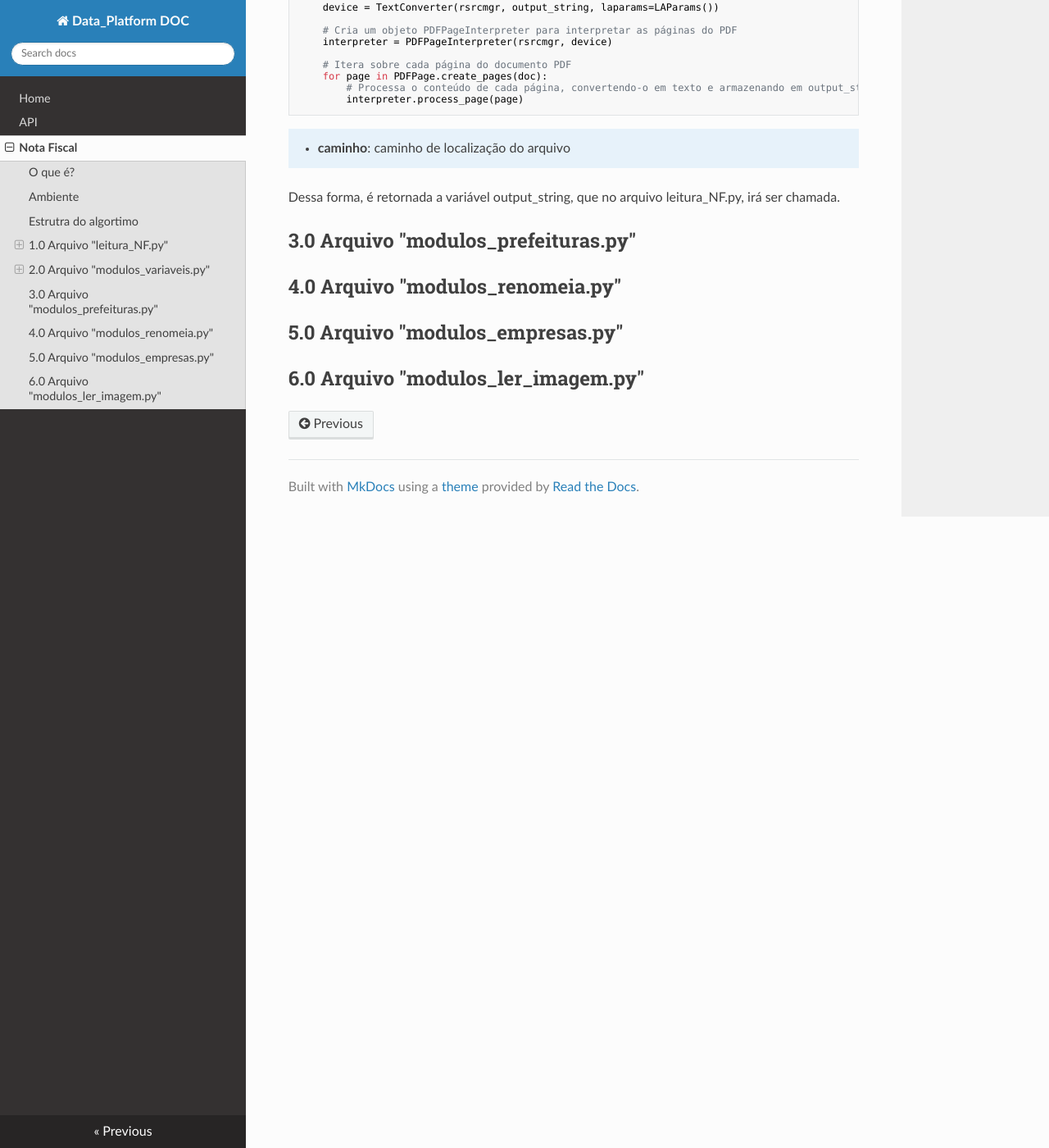
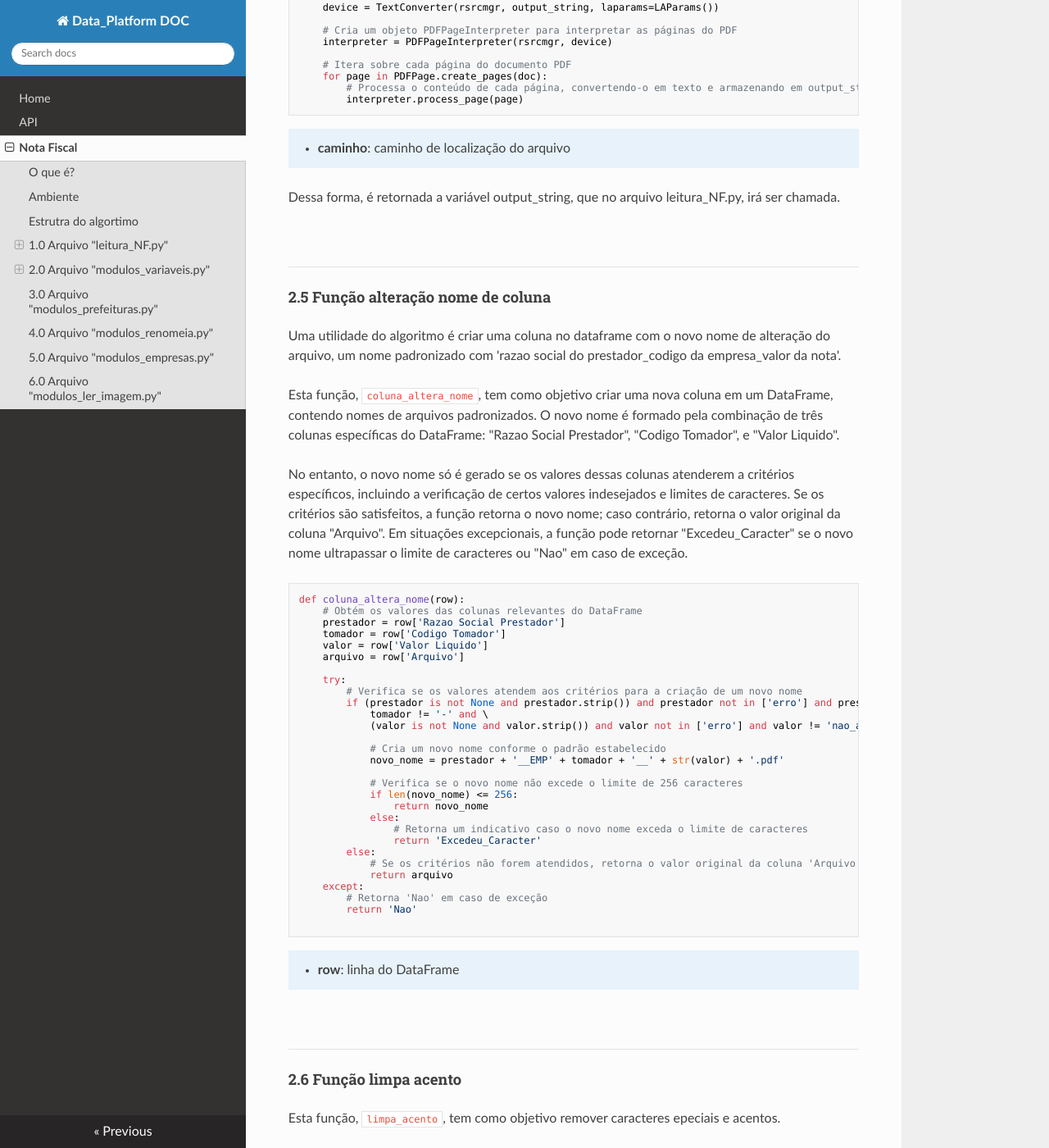
Before and after one commit to BrunoGAV/data_platform_doc, an MkDocs documentation site: the page built from docs/Leitura_Notas_Fiscais.md, in a window 1280 px wide and 1400 px high, scrolled down 14358 px. Shown: the whole window at 82% size. Built offline with MkDocs 1.6.1, drawn with Linux system fonts in a browser that asks for light colours; nearby versions of some CDN libraries; some of the changed text lies outside the part shown.

Commit message:
Continua documentacao
Continua documentacao

````diff
--- a/docs/Leitura_Notas_Fiscais.md
+++ b/docs/Leitura_Notas_Fiscais.md
@@ -569,6 +569,69 @@ def le_contrato(caminho):
     - **caminho**: caminho de localização do arquivo
 Dessa forma, é retornada a variável output_string, que no arquivo leitura_NF.py, irá ser chamada.
 
+&nbsp;
+___
+
+#### 2.5 Função alteração nome de coluna
+
+Uma utilidade do algoritmo é criar uma coluna no dataframe com o novo nome de alteração do arquivo, um nome padronizado com 'razao social do prestador_codigo da empresa_valor da nota'.
+
+Esta função, `coluna_altera_nome`, tem como objetivo criar uma nova coluna em um DataFrame, contendo nomes de arquivos padronizados. O novo nome é formado pela combinação de três colunas específicas do DataFrame: "Razao Social Prestador", "Codigo Tomador", e "Valor Liquido".
+
+No entanto, o novo nome só é gerado se os valores dessas colunas atenderem a critérios específicos, incluindo a verificação de certos valores indesejados e limites de caracteres. Se os critérios são satisfeitos, a função retorna o novo nome; caso contrário, retorna o valor original da coluna "Arquivo". Em situações excepcionais, a função pode retornar "Excedeu_Caracter" se o novo nome ultrapassar o limite de caracteres ou "Nao" em caso de exceção.
+
+```py
+def coluna_altera_nome(row):
+    # Obtém os valores das colunas relevantes do DataFrame
+    prestador = row['Razao Social Prestador']
+    tomador = row['Codigo Tomador']
+    valor = row['Valor Liquido']
+    arquivo = row['Arquivo']
+
+    try:
+        # Verifica se os valores atendem aos critérios para a criação de um novo nome
+        if (prestador is not None and prestador.strip()) and prestador not in ['erro'] and prestador != 'nao_achado' and \
+            tomador != '-' and \
+            (valor is not None and valor.strip()) and valor not in ['erro'] and valor != 'nao_achado' and valor != '_':
+
+            # Cria um novo nome conforme o padrão estabelecido
+            novo_nome = prestador + '__EMP' + tomador + '__' + str(valor) + '.pdf'
+
+            # Verifica se o novo nome não excede o limite de 256 caracteres
+            if len(novo_nome) <= 256:
+                return novo_nome
+            else:
+                # Retorna um indicativo caso o novo nome exceda o limite de caracteres
+                return 'Excedeu_Caracter'
+        else:
+            # Se os critérios não forem atendidos, retorna o valor original da coluna 'Arquivo'
+            return arquivo
+    except:
+        # Retorna 'Nao' em caso de exceção
+        return 'Nao'
+
+```
+!!! example ""
+    - **row**: linha do DataFrame
+
+&nbsp;
+___
+
+#### 2.6 Função limpa acento
+
+Esta função, `limpa_acento`, tem como objetivo remover caracteres epeciais e acentos.
+
+```py
+def limpa_acento(texto):
+    try:
+        return unidecode(str(texto))
+    except:
+        return texto
+```
+
+!!! example ""
+    - **texto**: entrada do texto que se deseja limpar
+
 ## 3.0 Arquivo "modulos_prefeituras.py"
 
 ## 4.0 Arquivo "modulos_renomeia.py"
````
